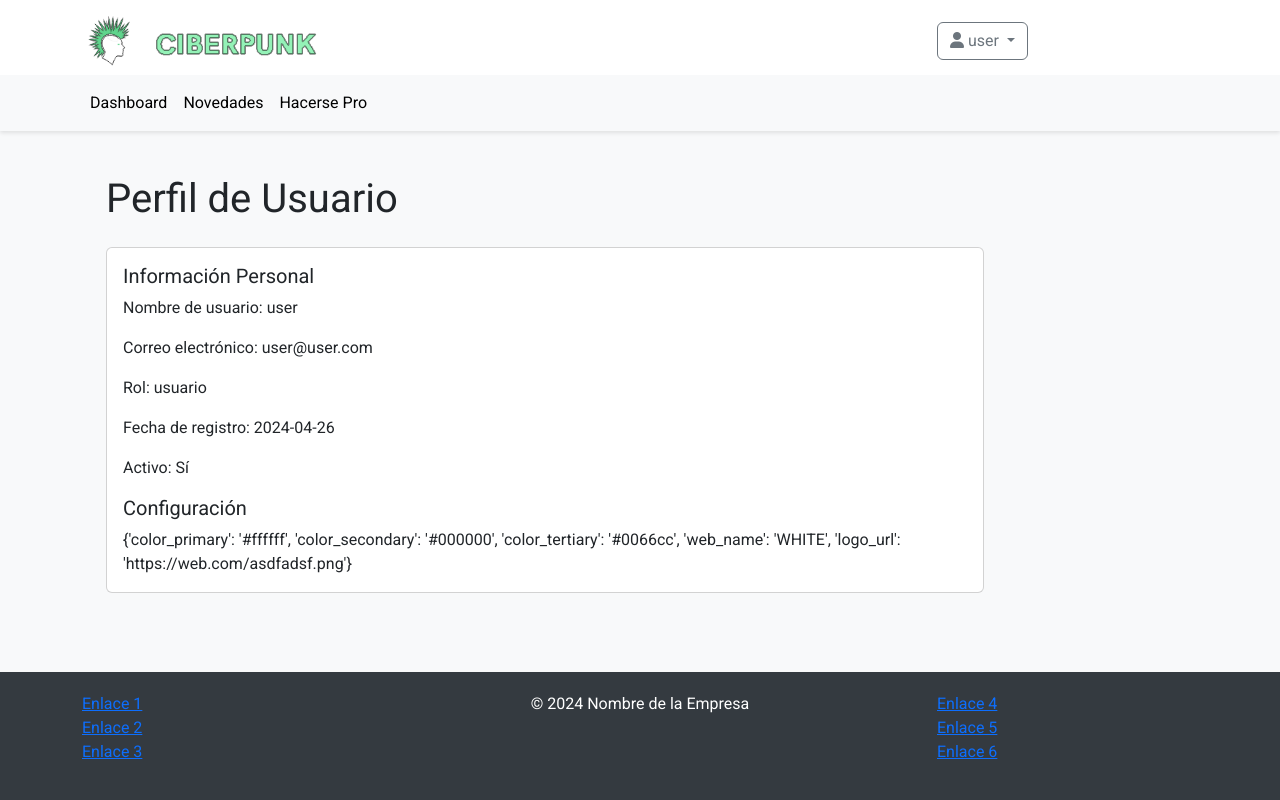
After one commit to vinxenx0/email-moonitor, a Flask app: page /profile in a window 1280 px wide. The commit adds this page. Run offline with Flask 3, Linux system fonts and the light colour scheme; a user stored in the database is signed in; some libraries are stand-ins or nearby versions.

Commit message:
edit user 0.2

```diff
--- a/app/__init__.py
+++ b/app/__init__.py
@@ -48,7 +48,7 @@ login_manager.login_view = 'login'
 from app.controllers import main_controller, user_controller, tools_controller
 from app.views import user_views, tools_views
 from app.models.user_model import User
-from app.forms import LoginForm, ConfigForm
+#from app.forms import LoginForm, ConfigForm
 
 # Comprobamos si la base de datos SQLite existe, y si no, la creamos
 database_path = os.path.join(os.path.dirname(__file__), '..', 'instance', 'database.db')
@@ -60,7 +60,7 @@ if not os.path.exists(database_path):
 with app.app_context():
     db.create_all()
     if not User.query.first():
-        new_user = User(username='user', email='user@user.com', role='usuario',
+        new_user = User(username='user', email='user@user.com', role='usuario', active=True,
                         config = {"color_primary": "#ffffff", "color_secondary": "#000000", "color_tertiary": "#0066cc",
                                   "web_name": "WHITE", "logo_url": "https://web.com/asdfadsf.png"}
                         )
@@ -68,7 +68,7 @@ with app.app_context():
         db.session.add(new_user)
         db.session.commit()
 
-        new_admin = User(username='admin', email='admin@admin.com', role='admin',
+        new_admin = User(username='admin', email='admin@admin.com', role='admin', active=True,
                         config = {"color_primary": "#ffffff", "color_secondary": "#000000", "color_tertiary": "#0066cc",
                                   "web_name": "WHITE", "logo_url": "https://web.com/asdfadsf.png"}
                         )
--- a/app/controllers/user_controller.py
+++ b/app/controllers/user_controller.py
@@ -8,9 +8,49 @@ from app.forms import NewUserRegistrationForm, RegistrationForm
 from flask import render_template, redirect, url_for, flash, request
 from flask_login import login_user, logout_user, current_user, login_required
 from app import app, db
-from app.forms import RegistrationForm, PasswordResetForm, PasswordChangeForm
+from app.forms import RegistrationForm, PasswordResetForm, PasswordChangeForm, EditProfileForm
 from flask_mail import Message
 
+@app.route('/profile')
+@login_required
+def profile():
+    user = User.query.filter_by(id=current_user.id).first()
+    return render_template('user/profile.html', user=user)
+
+
+@app.route('/profile/edit', methods=['GET', 'POST'])
+@login_required
+def edit_profile():
+    user = User.query.get(current_user.id)
+    if user.role == 'admin':
+        can_edit = True
+    else:
+        can_edit = False
+    form = EditProfileForm()
+    if form.validate_on_submit():
+        # Obtener los datos del formulario
+        username = form.username.data
+        password = form.password.data
+        role = form.role.data
+        active = form.active.data
+        # Verificar si el usuario es admin y puede editar
+        if can_edit:
+            user.username = username
+            user.set_password(password)
+            user.role = role
+            user.active = active
+            print(user)
+            db.session.commit()
+            flash('Usuario editado correctamente.', 'success')
+            print('Usuario editado correctamente')
+            return redirect(url_for('profile'))
+        else:
+            flash('No tienes permisos para editar el perfil.', 'success')
+            print('No tienes permisos')
+            return redirect(url_for('profile'))
+    elif request.method == 'GET':
+        form.username.data = user.username
+    return render_template('user/edit_profile.html', user=user, form=form, can_edit=can_edit)
 
 @app.route('/register', methods=['GET', 'POST'])
 def register():
--- a/app/templates/inc/header.html
+++ b/app/templates/inc/header.html
@@ -40,10 +40,10 @@
           </a>
           <ul class="dropdown-menu dropdown-menu-end" aria-labelledby="dropdownMenuProfile">
             {% if current_user.is_authenticated %}
-            <li><a class="dropdown-item" href="#">Mi perfil</a></li>
+            <li><a class="dropdown-item" href="{{ url_for('profile') }}">Mi perfil</a></li>
+            <li><a class="dropdown-item" href="{{ url_for('configuracion') }}"> Configuración</a></li>
+            <li><a class="dropdown-item" href="{{ url_for('change_password') }}"> Seguridad</a></li>
             <li><a class="dropdown-item" href="#"><i class="fa-solid fa-crown"></i> Soporte</a></li>
-            <li><a class="dropdown-item" href="{{ url_for('configuracion') }}"> Configuración</a></li>
-            <li><a class="dropdown-item" href="{{ url_for('change_password') }}"> Contraseña</a></li>
             <li><a class="dropdown-item" href="{{ url_for('logout') }}"> Cerrar sesión</a></li>
             {% else %}
             <li><a class="dropdown-item" href="{{ url_for('login') }}"><i class="fas fa-user"></i> Login</a></li>
--- /dev/null
+++ b/app/templates/user/profile.html
@@ -0,0 +1,18 @@
+{% extends 'splash.html' %}
+{% block content %}
+<div class="container">
+  <h1 class="my-4">Perfil de Usuario</h1>
+  <div class="card">
+    <div class="card-body">
+      <h5 class="card-title">Información Personal</h5>
+      <p class="card-text">Nombre de usuario: {{ user.username }}</p>
+      <p class="card-text">Correo electrónico: {{ user.email }}</p>
+      <p class="card-text">Rol: {{ user.role }}</p>
+      <p class="card-text">Fecha de registro: {{ user.registered_on.strftime('%Y-%m-%d') }}</p>
+      <p class="card-text">Activo: {% if user.active %} Sí {% else %} No {% endif %}</p>
+      <h5 class="card-title">Configuración</h5>
+      <p class="card-text">{{ user.config }}</p>
+    </div>
+  </div>
+</div>
+{% endblock %}
--- a/app/views/tools_views.py
+++ b/app/views/tools_views.py
@@ -68,7 +68,6 @@ def ping():
     if form.validate_on_submit():
         domain = form.domain.data
         try:
-            # Ejecutar el comando de ping en el sistema operativo
             result = subprocess.run(['ping', '-c', '4', domain], capture_output=True, text=True, timeout=10)
             if result.returncode == 0:
                 ping_result = result.stdout
```
Also changed, not shown: app/forms.py (+16 -1 lines), app/templates/user/edit_profile.html (added, +37 -0 lines), instance/database.db.
